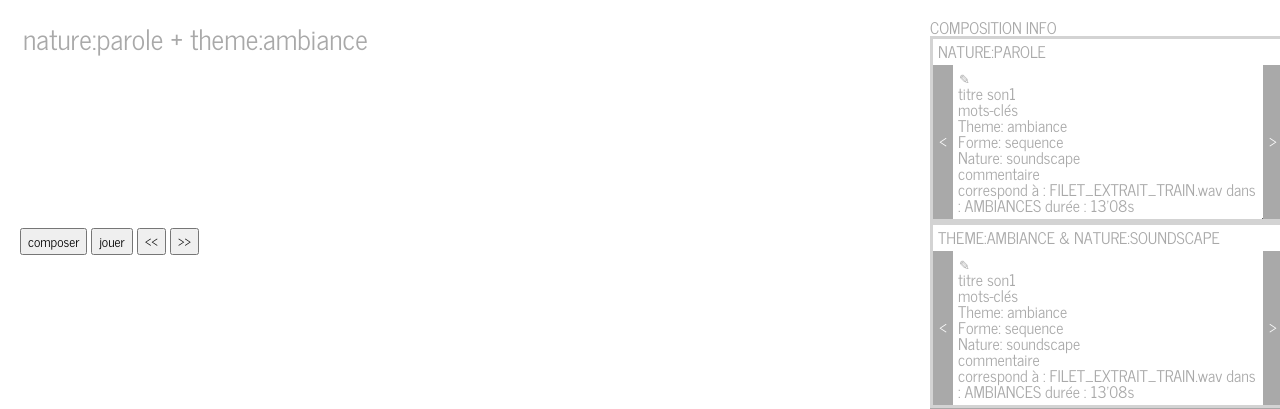
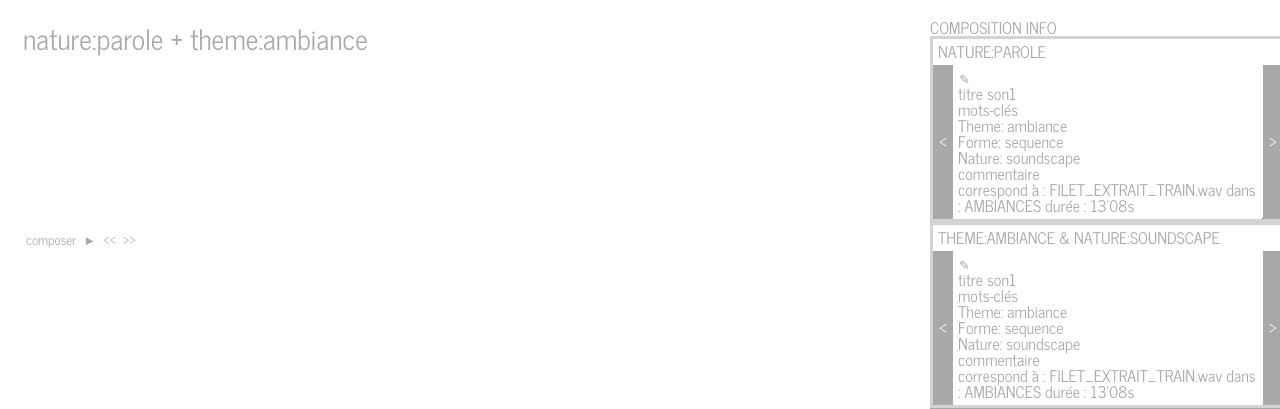
Before and after one commit to osp/osp.work.maisons-phenix.www, a Django app: template collection/templates/collection/briques.html in a window 1280 px wide. Shown: the top 409 px of the page. Run offline with Django 3.2, Linux system fonts and the light colour scheme; the template is opened without the code that fills it, so the values that code supplies are empty; style sheets or scripts are compiled from the project's sources; parts of the project's set-up code (start-up, migrations or seed data) failed here and were passed over; some libraries are stand-ins or nearby versions.

Commit message:
player buttons

```diff
--- a/collection/templates/collection/briques.html
+++ b/collection/templates/collection/briques.html
@@ -24,10 +24,10 @@
     {% block body %}
     <textarea id="keywords">nature:parole + theme:ambiance</textarea>
 
-    <button id="btn-compose">composer</button>
-    <button>jouer</button>
-    <button>&lt;&lt;</button>
-    <button>&gt;&gt;</button>
+    <span class="icon icon-compose">composer</span>
+    <span class="icon icon-compose">►</span>
+    <span class="icon icon-compose">&lt;&lt;</span>
+    <span class="icon icon-compose">&gt;&gt;</span>
 
     <div id="composition"></div>
 
--- a/phenix/static/less/briques.less
+++ b/phenix/static/less/briques.less
@@ -27,11 +27,20 @@
     display: inline-block;
     background-color: white;
     .border-radius(9px, 9px, 9px, 9px);
+
 }
 
 .icon:hover {
     color: black;
     cursor: default;
+}
+
+.icon-compose {
+    position: relative;
+    top: 3px;
+    left: 3px;
+    margin-left:3px;
+    width:auto;
 }
 
 .icon-set {
```
